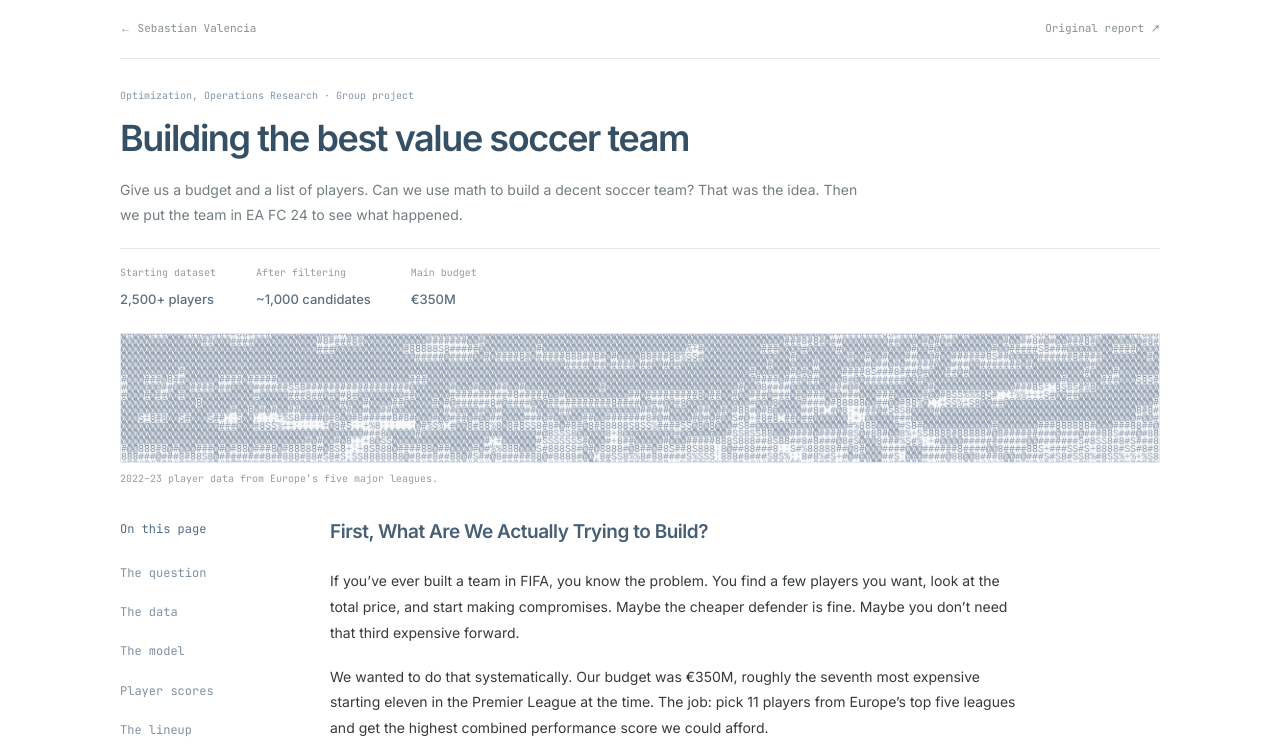
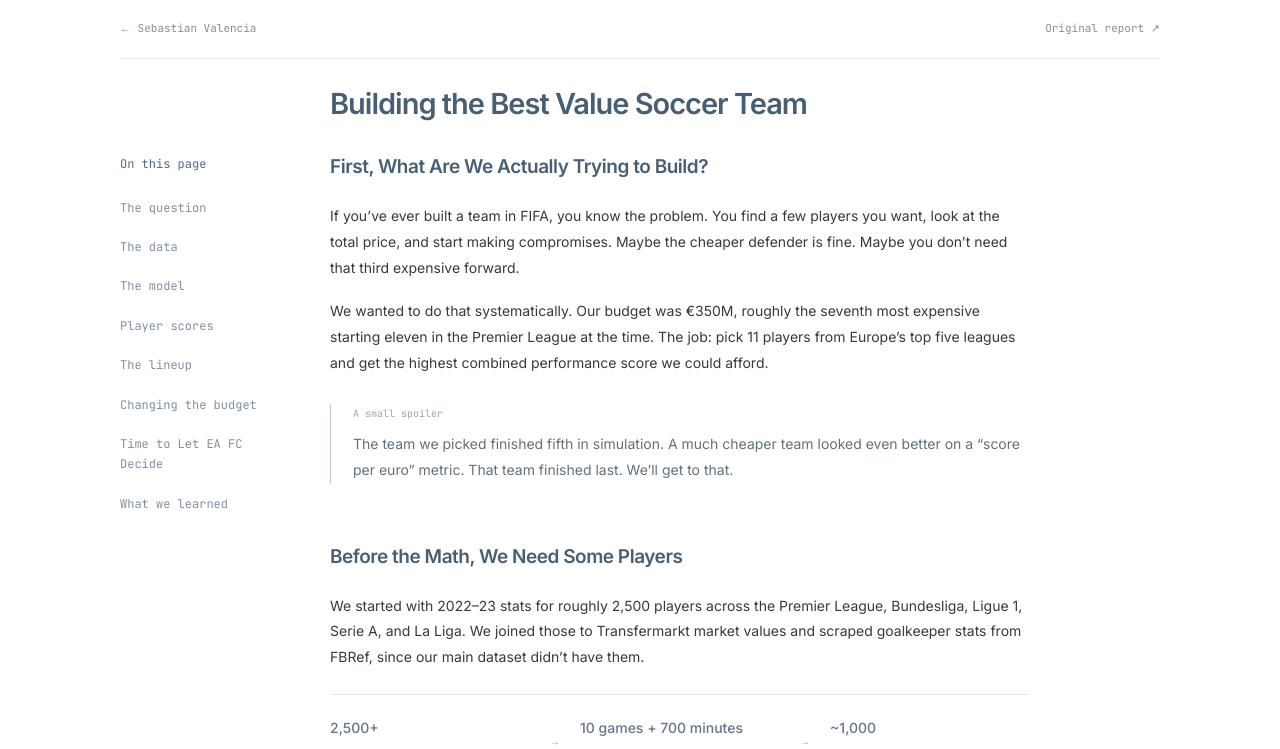
Before and after one commit to svalenci13/portfolio, a Next.js app: page /projects/soccer-optimization in a window 1280 px wide. Shown: the top 749 px of the page. Built offline with nearby package versions, Linux system fonts and the light colour scheme; a web font is replaced by a local one.

Commit message:
Remove report hero and go directly into article content

```diff
--- a/src/app/globals.css
+++ b/src/app/globals.css
@@ -323,3 +323,8 @@ body:has(.portfolio-home) { overflow: hidden; }
 .article-section h2 { color: #465f75; }
 @media (max-width: 1050px) { .article-layout { grid-template-columns: minmax(0,700px); gap: 25px; margin-top: 28px; } .article-contents { gap: 9px 20px; font-size: 11px; } }
 @media (max-width: 600px) { .article-hero { padding-top: 24px; } .article-deck { font-size: 13px; } .article-ascii-banner { height: 90px; } .article-at-a-glance { gap: 12px 22px; } }
+
+.article-report-title { padding-top: 25px; }
+.article-report-title h1 { margin: 0 0 0 210px; font-size: clamp(22px, 3vw, 29px); line-height: 1.4; font-weight: 550; letter-spacing: -.035em; color: #465f75; }
+.article-report-title + .article-layout { margin-top: 30px; }
+@media (max-width: 1050px) { .article-report-title { max-width: 700px; margin-inline: auto; } .article-report-title h1 { margin-left: 0; } }
--- a/src/app/projects/soccer-optimization/page.tsx
+++ b/src/app/projects/soccer-optimization/page.tsx
@@ -1,7 +1,7 @@
 import Link from "next/link"
 import Image from "next/image"
 import { Equation } from "@/components/equation"
-import { AsciiBanner } from "@/components/ascii-banner"
+
 
 const players = [
   ["Goalkeeper", "Marc-André ter Stegen", 30, 35], ["Defender", "Danilo", 31, 15],
@@ -15,13 +15,7 @@ export default function SoccerOptimization() {
   return <div className="soccer-article report-informed">
     <div className="article-shell">
       <nav className="article-top"><Link href="/#projects">← Sebastian Valencia</Link><a href="/soccer-team-optimization.pdf" target="_blank" rel="noreferrer">Original report ↗</a></nav>
-      <header className="article-hero">
-        <p className="article-kicker">Optimization, Operations Research · Group project</p>
-        <h1>Building the best value soccer team</h1>
-        <p className="article-deck">Give us a budget and a list of players. Can we use math to build a decent soccer team? That was the idea. Then we put the team in EA FC 24 to see what happened.</p>
-        <div className="article-at-a-glance"><div><span>Starting dataset</span><strong>2,500+ players</strong></div><div><span>After filtering</span><strong>~1,000 candidates</strong></div><div><span>Main budget</span><strong>€350M</strong></div></div>
-        <figure className="article-banner"><AsciiBanner /><figcaption>2022–23 player data from Europe’s five major leagues.</figcaption></figure>
-      </header>
+      <header className="article-report-title"><h1>Building the Best Value Soccer Team</h1></header>
       <div className="article-layout">
         <aside className="article-contents"><span>On this page</span><a href="#question">The question</a><a href="#data">The data</a><a href="#model">The model</a><a href="#player-index">Player scores</a><a href="#lineup">The lineup</a><a href="#budgets">Changing the budget</a><a href="#results">Time to Let EA FC Decide</a><a href="#limitations">What we learned</a></aside>
         <main className="article-body">
```
